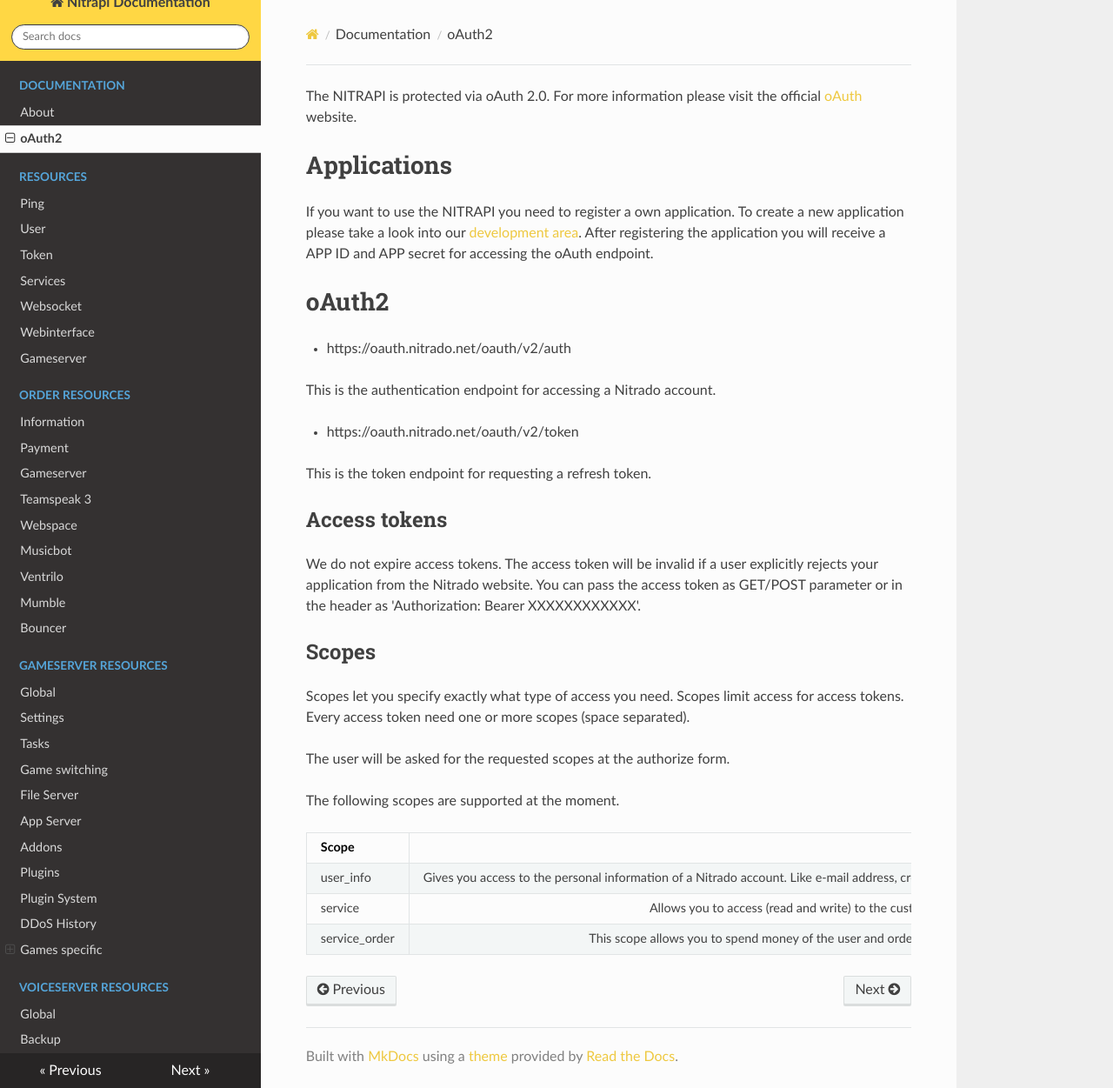
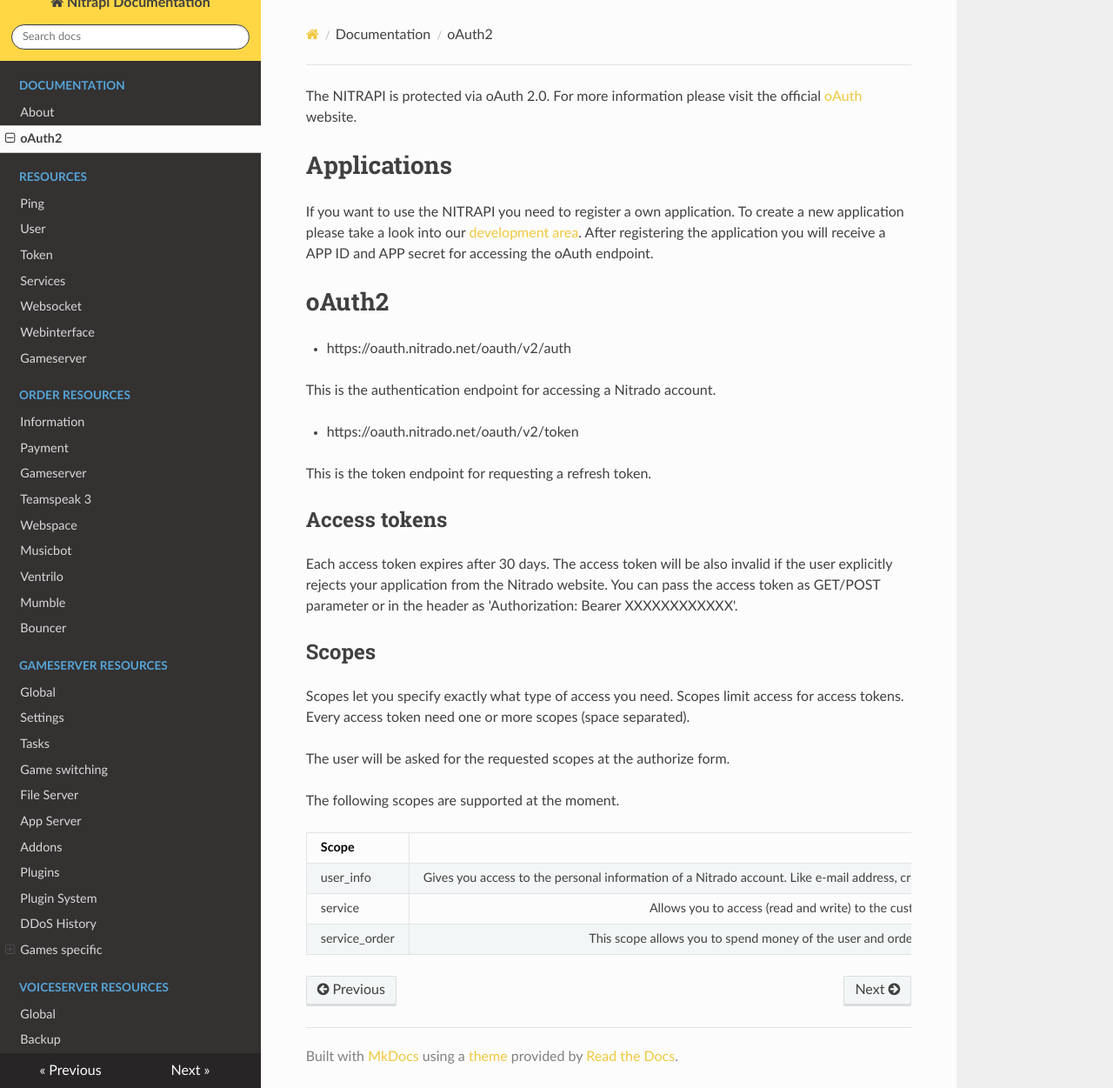
Before and after one commit to nitrado/NitrAPI, an MkDocs documentation site: the page built from documentation/docs/oauth.md, in a window 1280 px wide and 1251 px high. Shown: the whole window at 87% size. Built offline with MkDocs 1.6.1, drawn with Linux system fonts in a browser that asks for light colours; nearby versions of some CDN libraries; old or Windows-style settings are respelled for this version of MkDocs.

Commit message:
Expire access tokens now

```diff
--- a/documentation/docs/oauth.md
+++ b/documentation/docs/oauth.md
@@ -16,7 +16,8 @@
 
 ## Access tokens
 
-We do not expire access tokens. The access token will be invalid if a user explicitly rejects your application from the Nitrado website.
+Each access token expires after 30 days.
+The access token will be also invalid if the user explicitly rejects your application from the Nitrado website.
 You can pass the access token as GET/POST parameter or in the header as 'Authorization: Bearer XXXXXXXXXXXX'.
 
 ## Scopes
```
